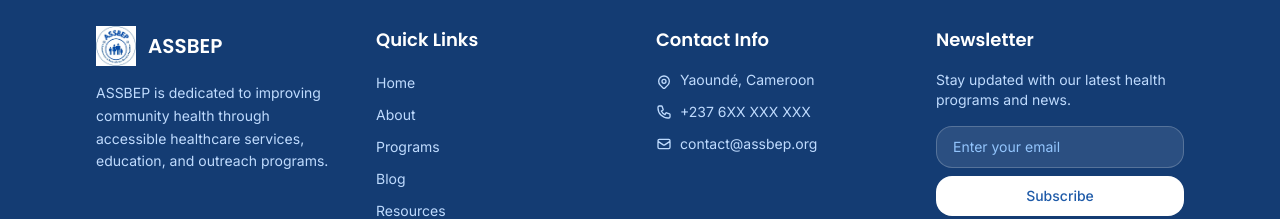
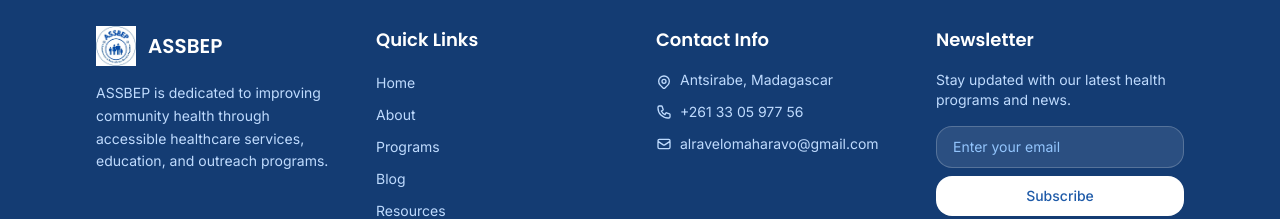
Before and after one commit to KelySaina/assbep-health-platform, a Vue app in the folder public-website/: page / in a window 1280 px wide. Shown: the part 2786-3005 px from the top of the page. Built offline with nearby package versions, Linux system fonts and the light colour scheme; no server answers.

Commit message:
updated footer

```diff
--- a/public-website/src/components/layout/Footer.vue
+++ b/public-website/src/components/layout/Footer.vue
@@ -103,9 +103,9 @@
 
 const currentYear = new Date().getFullYear()
 
-const contactAddress = computed(() => store.siteSettings.contact_address || 'Yaoundé, Cameroon')
-const contactPhone = computed(() => store.siteSettings.contact_phone || '+237 6XX XXX XXX')
-const contactEmail = computed(() => store.siteSettings.contact_email || 'contact@assbep.org')
+const contactAddress = computed(() => store.siteSettings.contact_address || 'Antsirabe, Madagascar')
+const contactPhone = computed(() => store.siteSettings.contact_phone || '+261 33 05 977 56')
+const contactEmail = computed(() => store.siteSettings.contact_email || 'alravelomaharavo@gmail.com')
 
 const socialFacebook = computed(() => store.siteSettings.social_facebook || '')
 const socialTwitter = computed(() => store.siteSettings.social_twitter || '')
```
